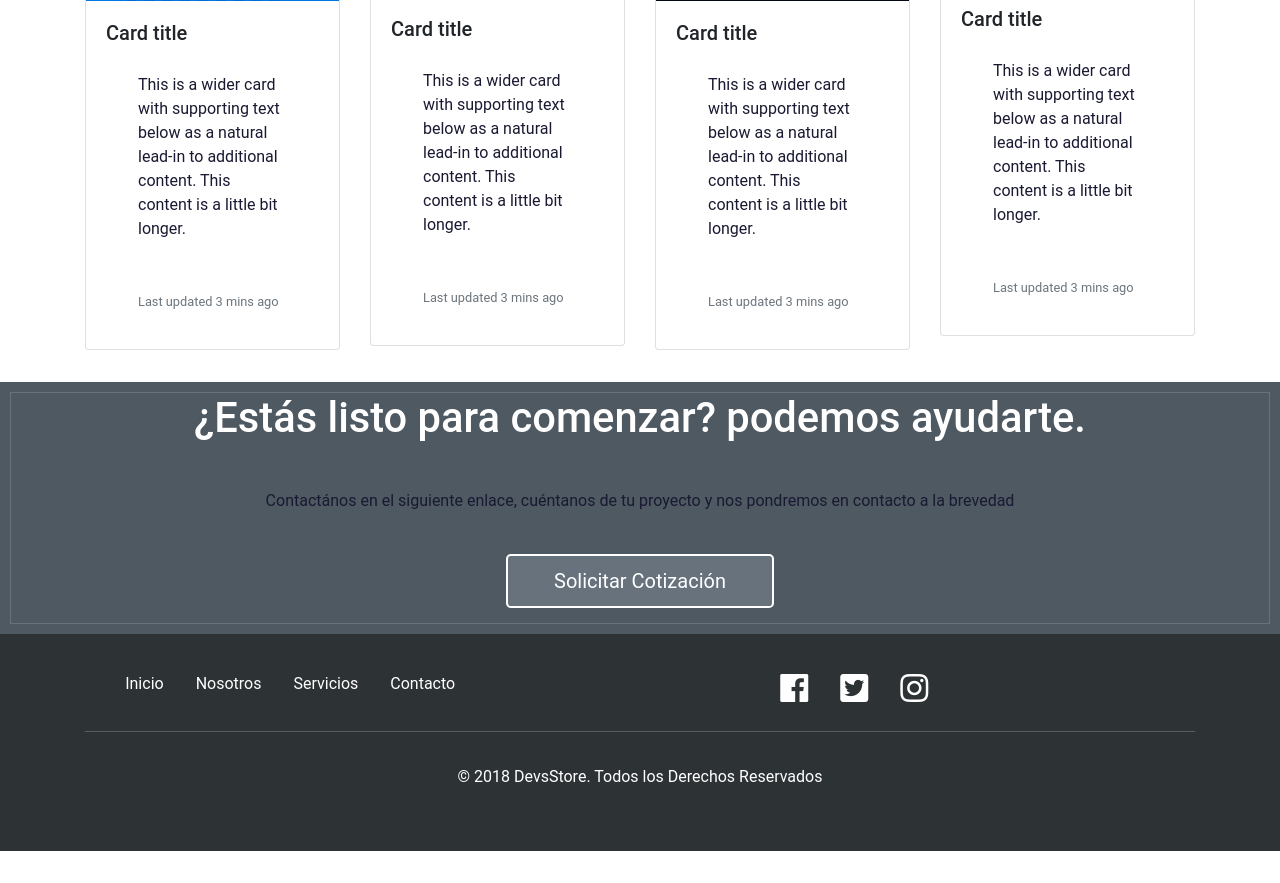
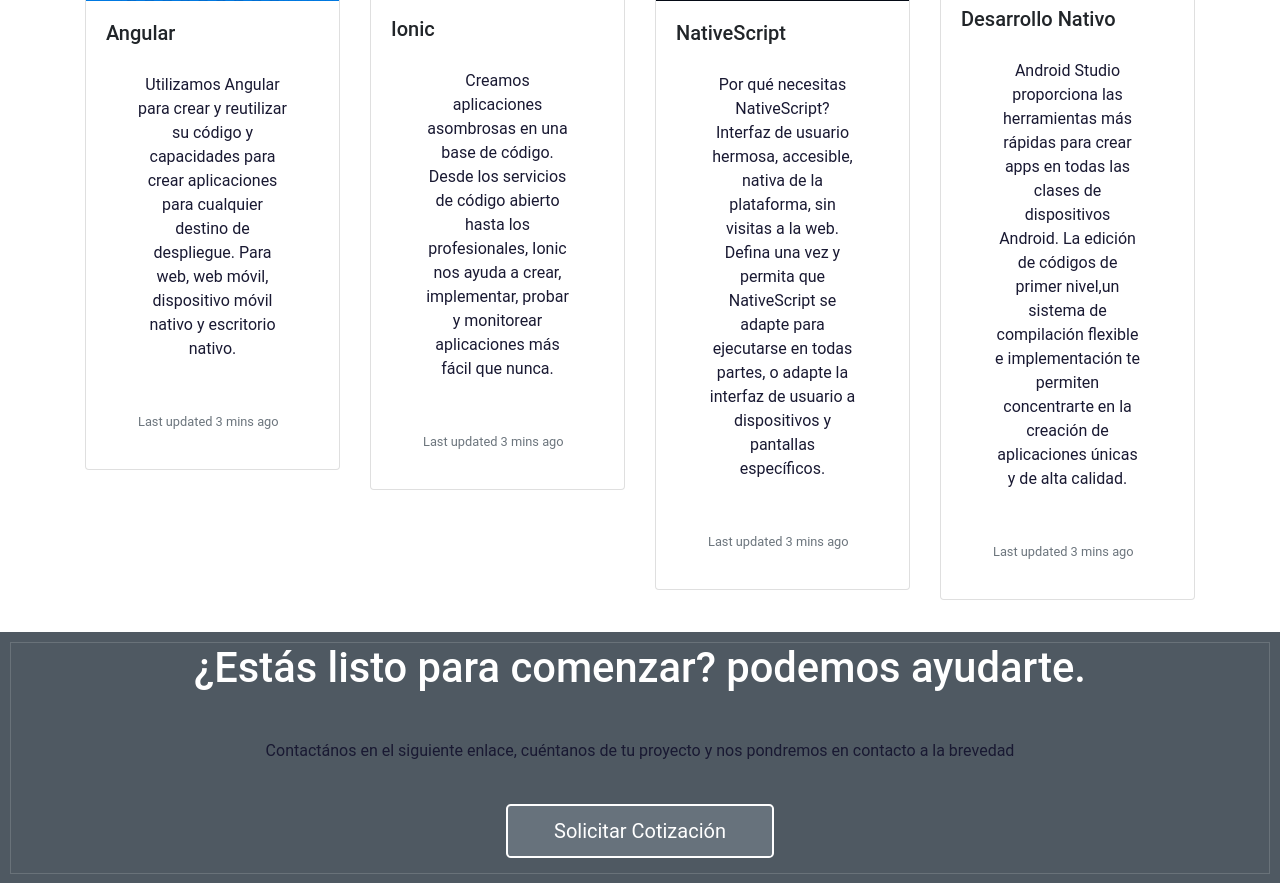
Before and after one commit to DevsStore/DevsStore, a PHP site: page /desarrollo_movil.php in a window 1280 px wide. Shown: the part 1701-2584 px from the top of the page. Before the commit the page ends 2552 px from the top, so only its background shows below. Run offline with PHP 8.4, Linux system fonts and the light colour scheme; some libraries are stand-ins or nearby versions.

Commit message:
Contenido Movil

```diff
--- a/desarrollo_movil.php
+++ b/desarrollo_movil.php
@@ -34,8 +34,8 @@
 <div class="container">
         <div class="row featurette">
             <div class="col-md-7 order-md-2">
-                <h2 class="featurette-heading">Desarrollo de aplicaciones.<span
-                            class="text-muted">Móviles.</span></h2>
+                <h2 class="featurette-heading">Desarrollo de aplicaciones<span
+                            class="text-muted"> Móviles.</span></h2>
                 <p class="lead">Hoy en día, con el avance tecnológico de los smarthphones y tablets, las posibilidades en este campo son infinitas, desde una app para la gestión de tu empresa hasta app para recibir alertas de distintos servicios de tu web y no perderte nada estés donde estés. <br> En DevsStore sea cual sea tu caso lo cubrimos, desarrollamos APPS  para su publicación en los stores, y APPS para uso internos de empresa, tan solo tienes que contarnos tu necesidad y nosotros te orientamos en este complejo campo y te presentamos un proyecto acorde a tus necesidades ¿APP IOS y Android , sólo Android, sólo IOS, modifico mi plataforma actual para la APP, etc?.</p>
             </div>
             <div class="col-md-5 order-md-1">
@@ -51,8 +51,8 @@
                 <div class="card mi-card">
                     <img class="card-img-top" src="img/Angular.png" alt="Card image cap">
                     <div class="card-body">
-                        <h5 class="card-title">Card title</h5>
-                        <p class="card-text">This is a wider card with supporting text below as a natural lead-in to additional content. This content is a little bit longer.</p>
+                        <h5 class="card-title">Angular</h5>
+                        <p class="card-text text-center">Utilizamos Angular para crear y reutilizar su código y capacidades para crear aplicaciones para cualquier destino de despliegue. Para web, web móvil, dispositivo móvil nativo y escritorio nativo.</p>
                         <p class="card-text"><small class="text-muted">Last updated 3 mins ago</small></p>
                     </div>
                 </div>
@@ -61,8 +61,8 @@
                 <div class="card mi-card">
                     <img class="card-img-top" src="img/ionic_framework.png" alt="Card image cap">
                     <div class="card-body">
-                        <h5 class="card-title">Card title</h5>
-                        <p class="card-text">This is a wider card with supporting text below as a natural lead-in to additional content. This content is a little bit longer.</p>
+                        <h5 class="card-title">Ionic</h5>
+                        <p class="card-text text-center">Creamos aplicaciones asombrosas en una base de código. Desde los servicios de código abierto hasta los profesionales, Ionic nos ayuda a crear, implementar, probar y monitorear aplicaciones más fácil que nunca.</p>
                         <p class="card-text"><small class="text-muted">Last updated 3 mins ago</small></p>
                     </div>
                 </div>
@@ -71,8 +71,8 @@
                 <div class="card mi-card">
                     <img class="card-img-top" src="img/NativeScript.png" alt="Card image cap">
                     <div class="card-body">
-                        <h5 class="card-title">Card title</h5>
-                        <p class="card-text">This is a wider card with supporting text below as a natural lead-in to additional content. This content is a little bit longer.</p>
+                        <h5 class="card-title">NativeScript</h5>
+                        <p class="card-text text-center">Por qué necesitas NativeScript? Interfaz de usuario hermosa, accesible, nativa de la plataforma, sin visitas a la web. Defina una vez y permita que NativeScript se adapte para ejecutarse en todas partes, o adapte la interfaz de usuario a dispositivos y pantallas específicos.</p>
                         <p class="card-text"><small class="text-muted">Last updated 3 mins ago</small></p>
                     </div>
                 </div>
@@ -81,8 +81,8 @@
                 <div class="card mi-card">
                     <img class="card-img-top" src="img/android.png" alt="Card image cap">
                     <div class="card-body">
-                        <h5 class="card-title">Card title</h5>
-                        <p class="card-text">This is a wider card with supporting text below as a natural lead-in to additional content. This content is a little bit longer.</p>
+                        <h5 class="card-title">Desarrollo Nativo</h5>
+                        <p class="card-text text-center">Android Studio proporciona las herramientas más rápidas para crear apps en todas las clases de dispositivos Android. La edición de códigos de primer nivel,un sistema de compilación flexible e implementación te permiten concentrarte en la creación de aplicaciones únicas y de alta calidad.</p>
                         <p class="card-text"><small class="text-muted">Last updated 3 mins ago</small></p>
                     </div>
                 </div>
```
